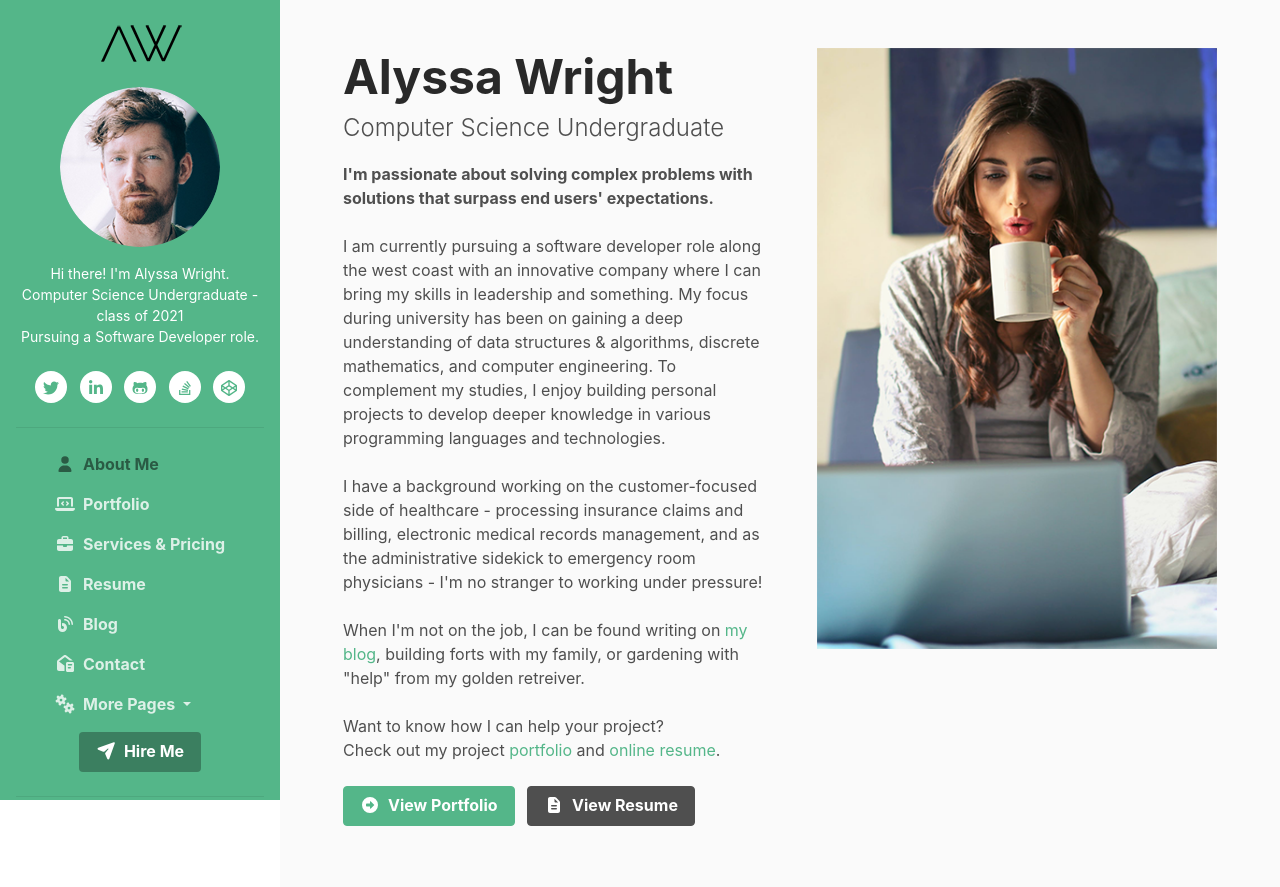
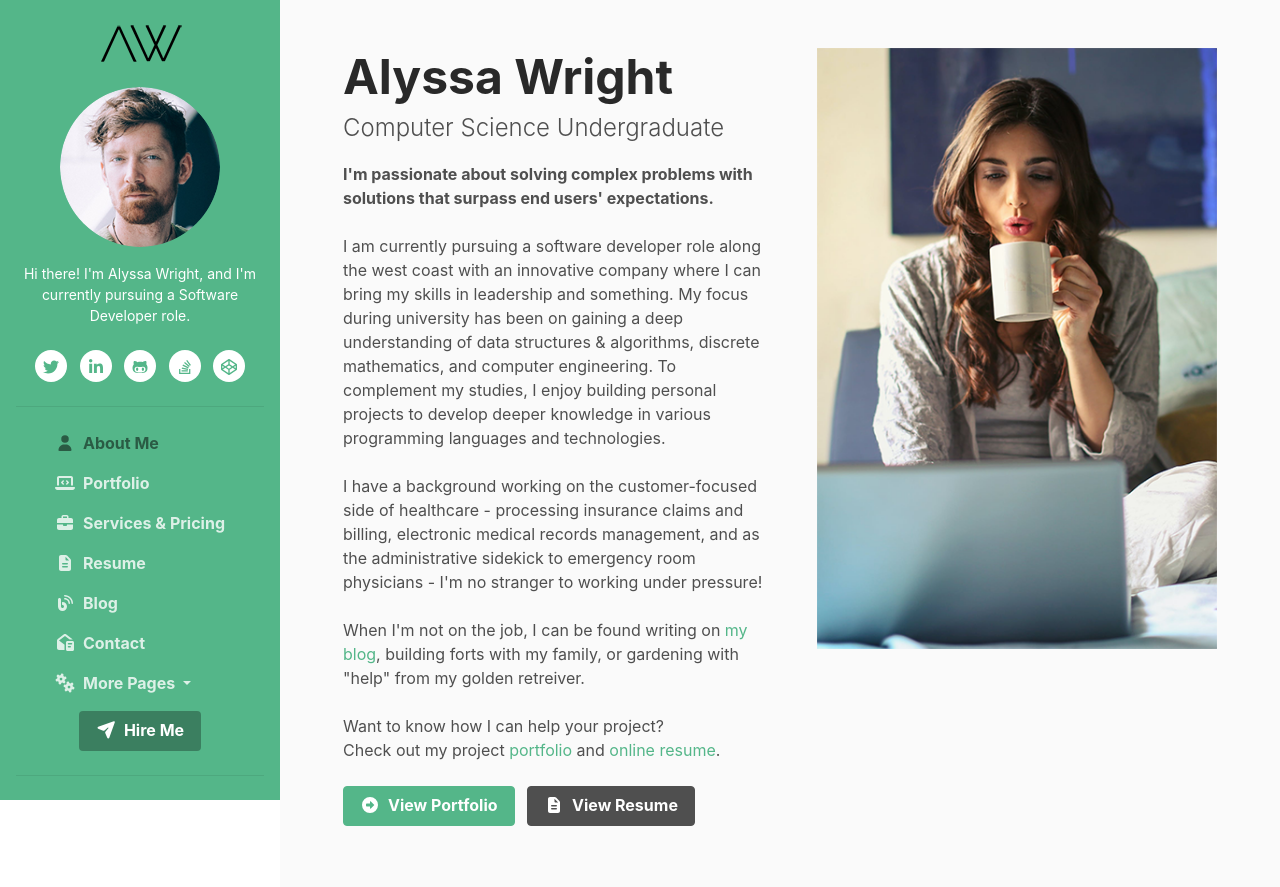
Before and after one commit to alyssawright-dev/portfolioWeb, a plain HTML site: page index.html in a window 1280 px wide. Shown: the top 887 px of the page. Drawn offline with Linux system fonts and the light colour scheme.

Commit message:
Update index

```diff
--- a/index.html
+++ b/index.html
@@ -41,7 +41,7 @@
 					<div class="profile-section pt-3 pt-lg-0">
 						<img class="profile-image mb-3 rounded-circle mx-auto" src="assets/images/profile.png" alt="image" >
 
-						<div class="bio mb-3">Hi there! I'm Alyssa Wright.<br>Computer Science Undergraduate - class of 2021<br>Pursuing a Software Developer role.</div><!--//bio-->
+						<div class="bio mb-3">Hi there! I'm Alyssa Wright, and I'm currently pursuing a Software Developer role.</div><!--//bio-->
 						<ul class="social-list list-inline py-2 mx-auto">
 							<li class="list-inline-item"><a href="#"><i class="fab fa-twitter fa-fw"></i></a></li>
 							<li class="list-inline-item"><a href="#"><i class="fab fa-linkedin-in fa-fw"></i></a></li>
```
